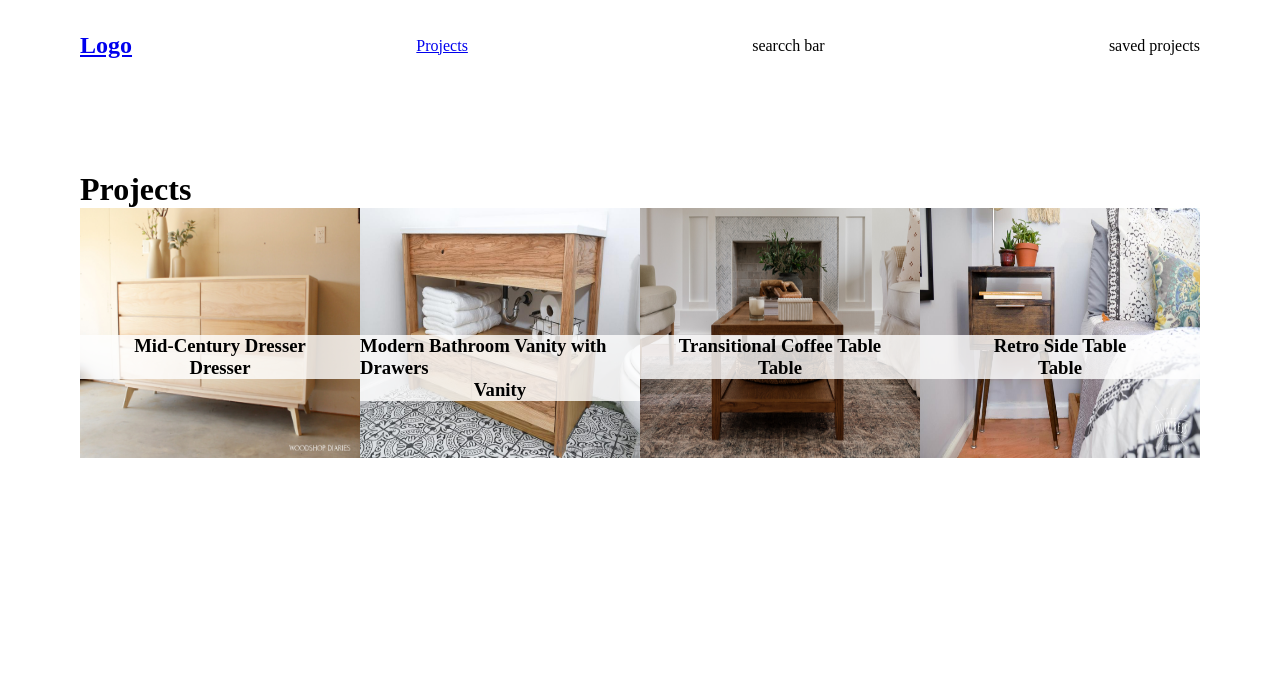
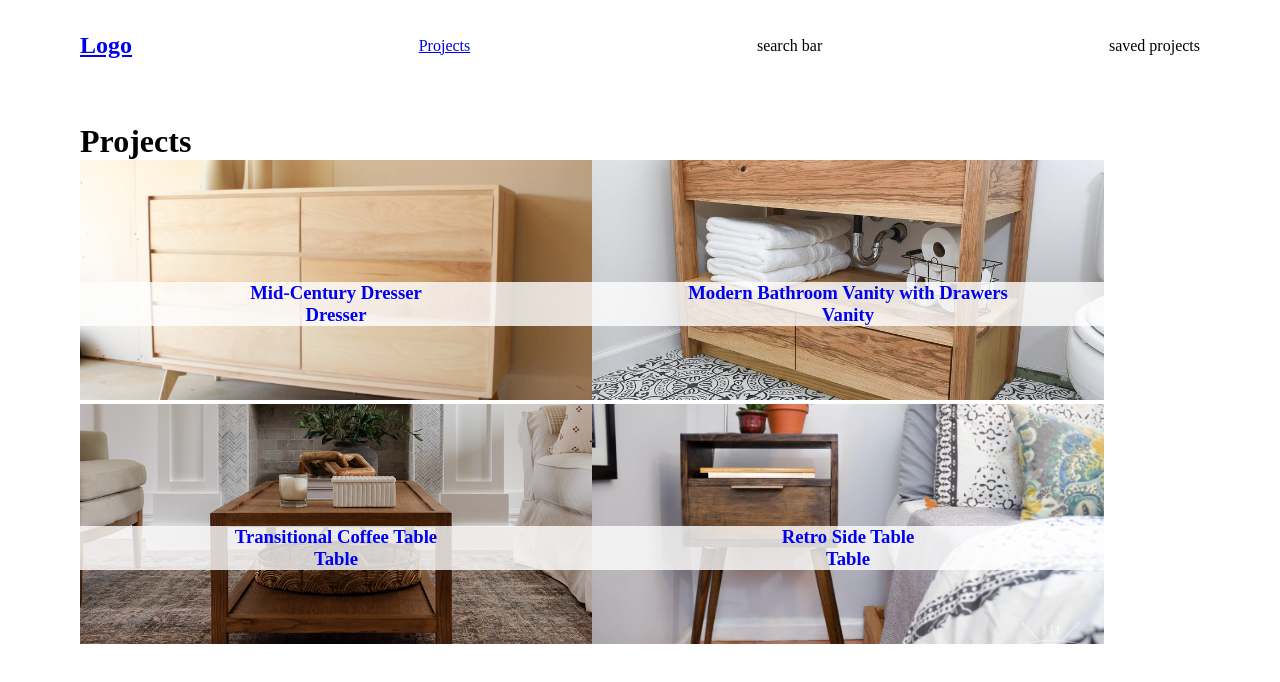
Before and after one commit to tenzing-p-lama/diyourself, a React (Create React App) app: page /projects in a window 1280 px wide. Shown: the top 682 px of the page. Built offline with nearby package versions, Linux system fonts and the light colour scheme.

Commit message:
add projects detail page

```diff
--- a/package.json
+++ b/package.json
@@ -6,6 +6,8 @@
     "@testing-library/jest-dom": "^5.17.0",
     "@testing-library/react": "^13.4.0",
     "@testing-library/user-event": "^13.5.0",
+    "gsap": "^3.12.2",
+    "locomotive-scroll": "^4.1.4",
     "react": "^18.2.0",
     "react-dom": "^18.2.0",
     "react-router-dom": "^6.19.0",
--- a/src/App.jsx
+++ b/src/App.jsx
@@ -1,12 +1,12 @@
+import { BrowserRouter, Route, Routes } from "react-router-dom";
 import { useState } from "react";
 import projectsJSON from "./data/projects.json";
-
-import { BrowserRouter, Route, Routes } from "react-router-dom";
 
 import "./App.scss";
 import NavBar from "./components/NavBar/NavBar";
 import HomePage from "./pages/HomePage/HomePage";
 import ProjectsPage from "./pages/ProjectsPage/ProjectsPage";
+import ProjectDetailsPage from "./pages/ProjectDetailsPage/ProjectDetailsPage";
 
 function App() {
   const [projectsList, setProjectsList] = useState(projectsJSON);
@@ -21,6 +21,7 @@ function App() {
             path="/projects"
             element={<ProjectsPage projectsList={projectsList} />}
           />
+          <Route path="/projects/:id" element={<ProjectDetailsPage />} />
         </Routes>
       </BrowserRouter>
     </div>
--- a/src/components/NavBar/NavBar.jsx
+++ b/src/components/NavBar/NavBar.jsx
@@ -12,7 +12,7 @@ const NavBar = () => {
           <h1 className="nav-logo">Logo</h1>
         </Link>
         <Link to="/projects">Projects</Link>
-        <p>searcch bar</p>
+        <p>search bar</p>
         <p>saved projects</p>
       </nav>
     </div>
--- /dev/null
+++ b/src/components/SelectedProject/SelectedProject.jsx
@@ -0,0 +1,13 @@
+import React from "react";
+import "./SelectedProject.scss";
+
+function SelectedProject(props) {
+  return (
+    <>
+      <h1>{props.SelectedProject.title}</h1>
+      <p>{props.SelectedProject.description}</p>
+    </>
+  );
+}
+
+export default SelectedProject;
--- a/src/data/projects.json
+++ b/src/data/projects.json
@@ -18,7 +18,7 @@
       "Wood Glue",
       "Edge banding (optional)"
     ],
-    "tools required": [
+    "toolsRequired": [
       "mitre saw",
       "drill",
       "Kreg pocket hole jig",
--- /dev/null
+++ b/src/pages/ProjectDetailsPage/ProjectDetailsPage.jsx
@@ -0,0 +1,48 @@
+import React, { useState, useEffect } from "react";
+import { useParams } from "react-router-dom";
+import projectsJSON from "../../data/projects.json";
+
+import "./ProjectDetailsPage.scss";
+
+function ProjectDetailsPage() {
+  const { id } = useParams(); // Get the project ID from the URL parameters
+  const [projectDetails, setProjectDetails] = useState(null);
+
+  useEffect(() => {
+    // Convert the id from string to number
+    const numericId = parseInt(id, 10);
+
+    const project = projectsJSON.find((project) => project.id === numericId);
+    console.log("Found Project:", project);
+
+    setProjectDetails(project);
+  }, [id]);
+
+  if (!projectDetails) {
+    return <p>Project not found</p>;
+  }
+
+  return (
+    <div>
+      <h1>{projectDetails.title}</h1>
+      <img src={"${projectDetails.image}"} alt={projectDetails.title} />
+      <p>{projectDetails.description}</p>
+      <p>{projectDetails.category}</p>
+      <ul>Materials: {projectDetails.materials}</ul>
+      <ul>Tools Required: {projectDetails.toolsRequired}</ul>
+
+      <ul>Steps</ul>
+      {projectDetails.steps.map((step, index) => {
+        return (
+          <li key={index}>
+            <h2>Step {step.stepNumber}</h2>
+            <h3>{step.stepTitle}</h3>
+            <p>{step.detail}</p>
+          </li>
+        );
+      })}
+    </div>
+  );
+}
+
+export default ProjectDetailsPage;
--- /dev/null
+++ b/src/pages/ProjectDetailsPage/ProjectDetailsPage.scss
@@ -0,0 +1,3 @@
+* {
+  padding: 0;
+}
--- a/src/pages/ProjectsPage/ProjectsPage.jsx
+++ b/src/pages/ProjectsPage/ProjectsPage.jsx
@@ -1,7 +1,41 @@
+import React, { useEffect, useRef } from "react";
+import { Link } from "react-router-dom";
+import { gsap } from "gsap";
+import { ScrollTrigger } from "gsap/all";
+import LocomotiveScroll from "locomotive-scroll";
+
+import SelectedProject from "../../components/SelectedProject/SelectedProject";
 import "./ProjectsPage.scss";
 
+gsap.registerPlugin(ScrollTrigger);
+
 const ProjectsPage = (props) => {
+  //   const containerRef = useRef(null);
+
+  //   useEffect(() => {
+  //     const scroll = new LocomotiveScroll({
+  //       el: containerRef.current,
+  //       smooth: true,
+  //     });
+
+  //     gsap.to(".projects-item", {
+  //       scrollTrigger: {
+  //         trigger: ".projects-ul",
+  //         // start: "top 80%",
+  //         end: "top 20%",
+  //         scrub: true,
+  //       },
+  //       y: 0,
+  //       duration: 1,
+  //     });
+
+  //     return () => {
+  //       scroll.destroy();
+  //     };
+  //   }, []);
+
   return (
+    // <div ref={containerRef}>
     <main className="projects">
       <h1>Projects</h1>
 
@@ -9,6 +43,7 @@ const ProjectsPage = (props) => {
         {props.projectsList.map((project) => {
           return (
             <li key={project.id} className="projects-item">
+              <Link to={`/projects/${project.id}`}>
                 <div className="projects-item__overlay">
                   <h3>{project.title}</h3>
                   <h3>{project.category}</h3>
@@ -18,11 +53,13 @@ const ProjectsPage = (props) => {
                   src={project.image}
                   alt={project.title}
                 />
+              </Link>
             </li>
           );
         })}
       </ul>
     </main>
+    // </div>
   );
 };
 
--- a/src/pages/ProjectsPage/ProjectsPage.scss
+++ b/src/pages/ProjectsPage/ProjectsPage.scss
@@ -1,16 +1,17 @@
+@import "locomotive-scroll/dist/locomotive-scroll.css";
+
 .projects {
-  padding: 5rem;
+  padding: 2rem 5rem;
   &-ul {
     list-style: none;
     display: flex;
     padding: 0;
-    // flex-wrap: wrap;
+    flex-wrap: wrap;
   }
   &-item {
     position: relative;
-    width: 500px;
-    // max-height: 250px;
-    // margin: 2rem;
+    width: 40vw;
+    max-height: 250px;
     &__overlay {
       position: absolute;
       transform: translate(0%, 0%);
@@ -22,13 +23,12 @@
       align-items: center;
       background-color: rgba(255, 255, 255, 0.8);
       //   padding: 2rem;
-      //   text-align: center;
     }
     &__image {
       width: 100%;
-      height: 250px;
-      overflow: hidden;
-      //   max-height: 400px;
+      height: 30vh;
+      object-fit: cover;
+      object-position: center;
     }
   }
 }
```
Also changed, not shown: src/components/SelectedProject/SelectedProject.scss (added), 1 other file (tests, documents, lock files or other folders). Lines whose indentation alone changed are shown as unchanged.
